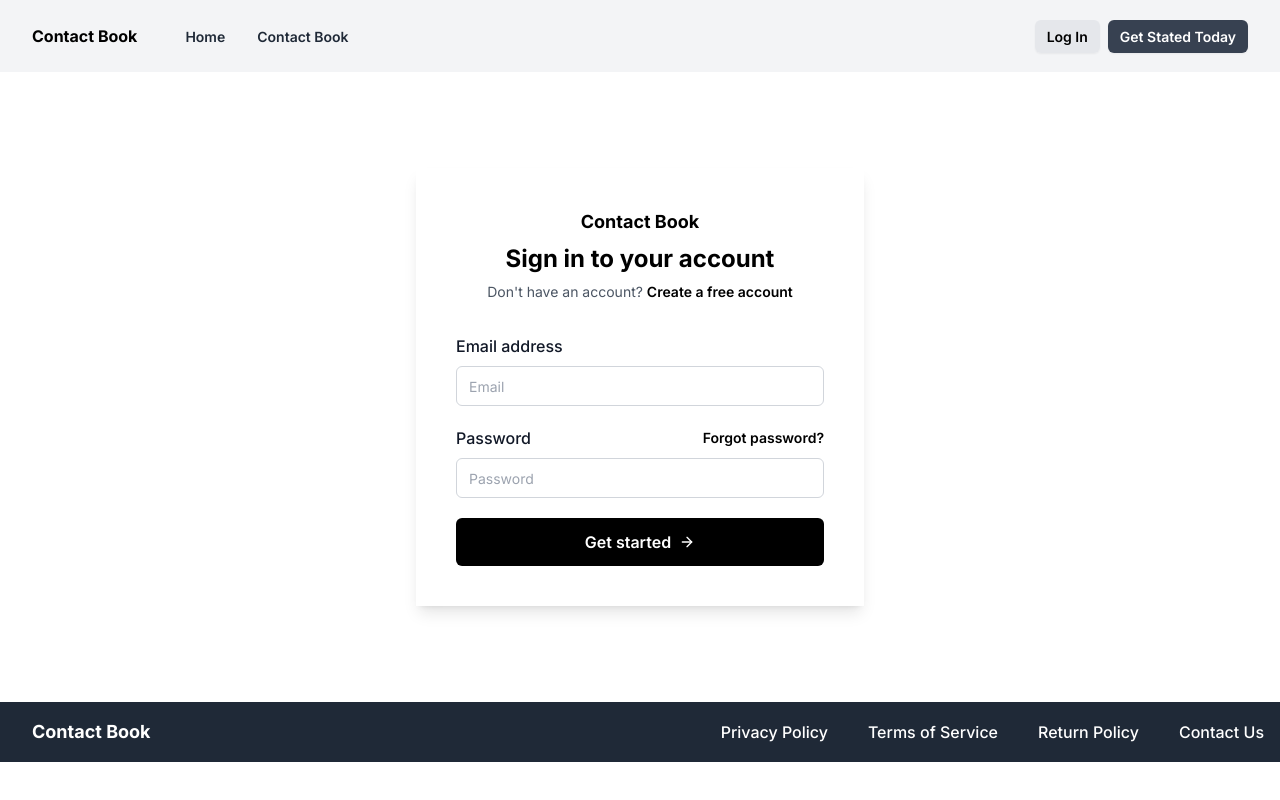
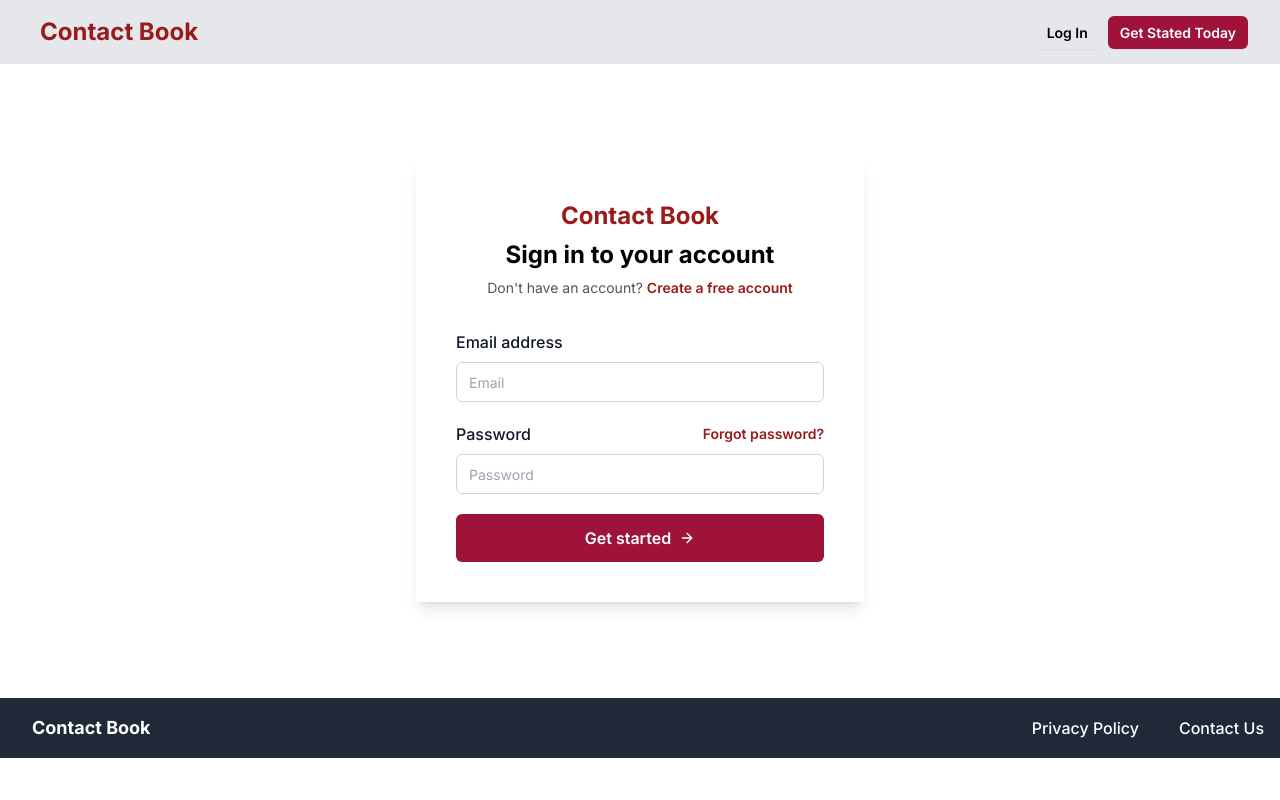
Before and after one commit to SurajKushwaha23/contact-book, a Next.js app: page /login in a window 1280 px wide. Built offline with nearby package versions, Linux system fonts and the light colour scheme.

Commit message:
Add brand color in the web page

```diff
--- a/src/app/(contact-book)/login/page.js
+++ b/src/app/(contact-book)/login/page.js
@@ -7,18 +7,18 @@ export default function Login() {
     <section>
       <div className="flex items-center justify-center px-4 py-10 sm:px-6 sm:py-16 lg:px-8 lg:py-24">
         <div className="lg:max-w-md w-full shadow-lg p-10">
-          <div className="mb-2 flex justify-center font-bold text-lg">
+          <div className="mb-2 flex justify-center font-bold text-red-800 text-2xl">
             Contact Book
           </div>
           <h2 className="text-center text-2xl font-bold leading-tight text-black">
             Sign in to your account
           </h2>
           <p className="mt-2 text-center text-sm text-gray-600 ">
-            Don&apos;t have an account?{" "}
+            Don't have an account?{" "}
             <Link
               href="/sign-up"
               title=""
-              className="font-semibold text-black transition-all duration-200 hover:underline"
+              className="font-semibold text-red-800 transition-all duration-200 hover:underline"
             >
               Create a free account
             </Link>
@@ -53,7 +53,7 @@ export default function Login() {
                   <a
                     href="#"
                     title=""
-                    className="text-sm font-semibold text-black hover:underline"
+                    className="text-sm font-semibold text-red-800 hover:underline"
                   >
                     {" "}
                     Forgot password?{" "}
@@ -70,7 +70,7 @@ export default function Login() {
               <div>
                 <button
                   type="button"
-                  className="inline-flex w-full items-center justify-center rounded-md bg-black px-3.5 py-2.5 font-semibold leading-7 text-white hover:bg-black/80"
+                  className="inline-flex w-full items-center justify-center rounded-md bg-rose-800 px-3.5 py-2.5 font-semibold leading-7 text-white hover:bg-rose/80"
                 >
                   Get started <ArrowRight className="ml-2" size={16} />
                 </button>
--- a/src/app/(contact-book)/sign-up/page.js
+++ b/src/app/(contact-book)/sign-up/page.js
@@ -7,7 +7,7 @@ export default function SignUp() {
     <section>
       <div className="flex items-center justify-center px-4 py-10 sm:px-6 sm:py-16 lg:px-8 lg:py-24">
         <div className="lg:max-w-md w-full shadow-lg p-10">
-          <div className="mb-2 flex justify-center text-lg font-bold">
+          <div className="mb-2 flex justify-center text-rose-800 text-2xl font-bold">
             Contact Book
           </div>
           <h2 className="text-center text-2xl font-bold leading-tight text-black">
@@ -18,7 +18,7 @@ export default function SignUp() {
             <Link
               href="/login"
               title=""
-              className="font-medium text-black transition-all duration-200 hover:underline"
+              className="font-medium text-rose-800 transition-all duration-200 hover:underline"
             >
               Sign In
             </Link>
@@ -81,7 +81,7 @@ export default function SignUp() {
               <div>
                 <button
                   type="button"
-                  className="inline-flex w-full items-center justify-center rounded-md bg-black px-3.5 py-2.5 font-semibold leading-7 text-white hover:bg-black/80"
+                  className="inline-flex w-full items-center justify-center rounded-md bg-rose-800 px-3.5 py-2.5 font-semibold leading-7 text-white hover:bg-rose/80"
                 >
                   Create Account <ArrowRight className="ml-2" size={16} />
                 </button>
--- a/src/app/components/footer/page.js
+++ b/src/app/components/footer/page.js
@@ -1,3 +1,5 @@
+import Link from "next/link";
+
 export default function Footer() {
   return (
     <>
@@ -5,44 +7,29 @@ export default function Footer() {
         <div className="container relative z-10 mx-auto px-4">
           <div className="-m-8 flex flex-wrap items-center justify-between">
             <div className="w-auto p-8">
-              <a href="#">
+              <Link href="#">
                 <div className="inline-flex items-center">
                   <span className="ml-4 text-white text-lg font-bold">
                     Contact Book
                   </span>
                 </div>
-              </a>
+              </Link>
             </div>
             <div className="w-auto p-8">
               <ul className="-m-5 flex flex-wrap items-center">
                 <li className="p-5">
-                  <a
+                  <Link
                     className="font-medium text-white hover:text-gray-200"
-                    href="#"
+                    href="/privacy-policy"
                   >
                     Privacy Policy
-                  </a>
+                  </Link>
                 </li>
+
                 <li className="p-5">
                   <a
                     className="font-medium text-white hover:text-gray-200"
-                    href="#"
-                  >
-                    Terms of Service
-                  </a>
-                </li>
-                <li className="p-5">
-                  <a
-                    className="font-medium text-white hover:text-gray-200"
-                    href="#"
-                  >
-                    Return Policy
-                  </a>
-                </li>
-                <li className="p-5">
-                  <a
-                    className="font-medium text-white hover:text-gray-200"
-                    href="#"
+                    href="contact-us"
                   >
                     Contact Us
                   </a>
--- a/src/app/components/navbar/navbar.js
+++ b/src/app/components/navbar/navbar.js
@@ -4,17 +4,6 @@ import { Menu, X } from "lucide-react";
 import Link from "next/link";
 
 export default function Navbar() {
-  const menuItems = [
-    {
-      name: "Home",
-      href: "/",
-    },
-    {
-      name: "Contact Book",
-      href: "/contact-book-list",
-    },
-  ];
-
   const [isMenuOpen, setIsMenuOpen] = React.useState(false);
 
   const toggleMenu = () => {
@@ -22,27 +11,15 @@ export default function Navbar() {
   };
   return (
     <>
-      <div className="relative w-full bg-gray-100 py-4">
+      <div className="relative w-full bg-gray-200">
         <div className="mx-auto flex max-w-7xl items-center justify-between px-4 py-2 sm:px-6 lg:px-8">
           <Link href="/">
             <div className="inline-flex items-center space-x-2">
-              <span className="font-bold">Contact Book</span>
+              <span className="font-bold text-2xl text-red-800 rounded-full p-2">
+                Contact Book
+              </span>
             </div>
           </Link>
-          <div className="hidden grow items-start lg:flex">
-            <ul className="ml-12 inline-flex space-x-8">
-              {menuItems.map((item) => (
-                <li key={item.name}>
-                  <a
-                    href={item.href}
-                    className="text-sm font-semibold text-gray-800 hover:text-gray-900"
-                  >
-                    {item.name}
-                  </a>
-                </li>
-              ))}
-            </ul>
-          </div>
           <div className="hidden lg:block">
             <Link
               href="/login"
@@ -52,7 +29,7 @@ export default function Navbar() {
             </Link>
             <Link
               href="/sign-up"
-              className="rounded-md bg-gray-700 px-3 py-2 text-sm font-semibold text-white shadow-sm hover:bg-black/80 focus-visible:outline focus-visible:outline-2 focus-visible:outline-offset-2 focus-visible:outline-black"
+              className="rounded-md bg-rose-800 px-3 py-2 text-sm font-semibold text-white shadow-sm hover:bg-rose/80 focus-visible:outline focus-visible:outline-2 focus-visible:outline-offset-2 focus-visible:outline-black"
             >
               Get Stated Today
             </Link>
@@ -66,7 +43,9 @@ export default function Navbar() {
                 <div className="px-5 pb-6 pt-5">
                   <div className="flex items-center justify-between">
                     <div className="inline-flex items-center space-x-2">
-                      <span className="font-bold">Contact Book</span>
+                      <span className="font-bold text-2xl text-red-800 rounded-full p-2">
+                        Contact Book
+                      </span>
                     </div>
                     <div className="-mr-2">
                       <button
@@ -79,31 +58,16 @@ export default function Navbar() {
                       </button>
                     </div>
                   </div>
-                  <div className="mt-6">
-                    <nav className="grid gap-y-4">
-                      {menuItems.map((item) => (
-                        <a
-                          key={item.name}
-                          href={item.href}
-                          className="-m-3 flex items-center rounded-md p-3 text-sm font-semibold hover:bg-gray-50"
-                        >
-                          <span className="ml-3 text-base font-medium text-gray-900">
-                            {item.name}
-                          </span>
-                        </a>
-                      ))}
-                    </nav>
-                  </div>
 
                   <button
                     type="button"
-                    className="mt-4 w-full rounded-md bg-black px-3 py-2 text-sm font-semibold text-white shadow-sm hover:bg-black/80 focus-visible:outline focus-visible:outline-2 focus-visible:outline-offset-2 focus-visible:outline-black"
+                    className="mt-4 w-full rounded-md bg-rose-800 px-3 py-2 text-sm font-semibold text-white shadow-sm hover:bg-rose/80 focus-visible:outline focus-visible:outline-2 focus-visible:outline-offset-2 focus-visible:outline-rose"
                   >
                     Log In
                   </button>
                   <button
                     type="button"
-                    className="mt-4 w-full rounded-md bg-black px-3 py-2 text-sm font-semibold text-white shadow-sm hover:bg-black/80 focus-visible:outline focus-visible:outline-2 focus-visible:outline-offset-2 focus-visible:outline-black"
+                    className="mt-4 w-full rounded-md bg-rose-800 px-3 py-2 text-sm font-semibold text-white shadow-sm hover:bg-rose/80 focus-visible:outline focus-visible:outline-2 focus-visible:outline-offset-2 focus-visible:outline-rose"
                   >
                     Get Stated Today
                   </button>
--- a/src/app/page.js
+++ b/src/app/page.js
@@ -7,7 +7,7 @@ export default function Index() {
           <div className="mx-auto max-w-4xl  text-center">
             <h2 className="mt-8 text-3xl font-bold leading-tight text-black sm:text-4xl lg:mt-12 lg:text-5xl">
               Save your{" "}
-              <span className="border-b-8 border-yellow-300">Contact</span>{" "}
+              <span className="border-b-8 border-rose-700">Contact</span>{" "}
               without loosing it.
             </h2>
             <p className="mx-auto mt-6 max-w-4xl text-md text-gray-600 md:mt-10 lg:text-xl">
@@ -19,7 +19,7 @@ export default function Index() {
 
             <button
               type="button"
-              className="mt-8 rounded-md bg-gray-700 px-3 py-2 text-sm font-semibold text-white shadow-sm hover:bg-black/80 focus-visible:outline focus-visible:outline-2 focus-visible:outline-offset-2 focus-visible:outline-black"
+              className="mt-8 rounded-md bg-rose-800 px-3 py-2 text-sm font-semibold text-white shadow-sm hover:bg-rose/80 focus-visible:outline focus-visible:outline-2 focus-visible:outline-offset-2 focus-visible:outline-black"
             >
               Get start today
             </button>
```
